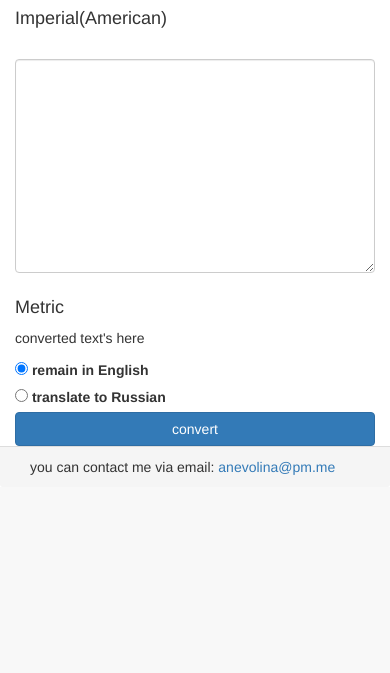
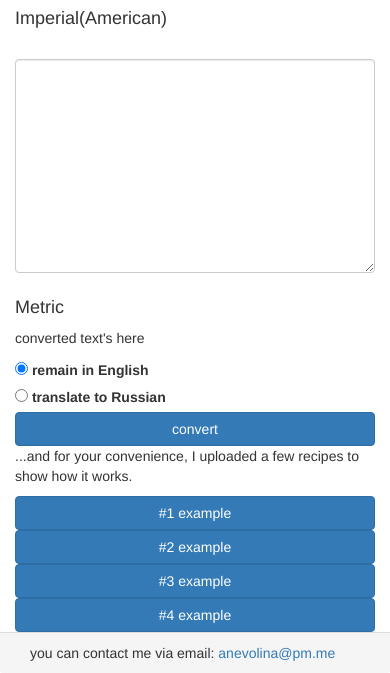
Before and after one commit to anevolina/Portfolio, a Django app: page /projects/3/ in a window 390 px wide. Shown: the part 653-1326 px from the top of the page. Before the commit the page ends 1128 px from the top, so only its background shows below. Run offline with Django 3.2, Linux system fonts and the light colour scheme; data comes from the database, SQL or seed files in the repository; some libraries are stand-ins or nearby versions.

Commit message:
added examples for converting recipes

```diff
--- a/anevolina/forms.py
+++ b/anevolina/forms.py
@@ -4,4 +4,4 @@ class ConverterForm(forms.Form):
     class Meta:
         fields = ['recipe']
 
-    recipe = forms.CharField(label='', widget=forms.Textarea())
+    recipe = forms.CharField(label='', widget=forms.Textarea(), required=False)
--- a/anevolina/templates/anevolina/converter.html
+++ b/anevolina/templates/anevolina/converter.html
@@ -26,6 +26,7 @@
                     <div class="col-md-6 col-sm-6 col-xs-12 my-column right-column">
                          <h4 class="col-header">Metric</h4>
                         {{translation|linebreaks}}
+
                     </div>
                  </div>
                 <div class="row">
@@ -44,12 +45,35 @@
                         </div>
 
                     </div>
+                <div>
+                    <p class="my-2">
+                        ...and for your convenience, I uploaded a few recipes to show how it works.
+                    </p>
+                    <div class="row">
+                        <div class="col-md-3">
+                            <button class="btn btn-primary btn-block my-btn" name="ex" value="1" type="submit">#1 example</button>
+                        </div>
+                        <div class="col-md-3">
+                            <button class="btn btn-primary btn-block my-btn" name="ex" value="2" type="submit">#2 example</button>
+                        </div>
+                        <div class="col-md-3">
+                            <button class="btn btn-primary btn-block my-btn" name="ex" value="3" type="submit">#3 example</button>
+                        </div>
+                        <div class="col-md-3">
+                            <button class="btn btn-primary btn-block my-btn" name="ex" value="4" type="submit">#4 example</button>
+                        </div>
+
+                    </div>
+                </div>
         </form>
 
     </div>
     </div>
 {% bootstrap_javascript %}
  <script>
+     var recipe = `{{recipe}}`;
+     console.log(recipe);
+
     function attachSubmitByPaste() {
         const textarea = document.getElementById('id_recipe');
         textarea.addEventListener('paste', function() {
@@ -61,7 +85,13 @@
         })
     }
 
+    function getExample(msg) {
+
+        document.getElementById("id_recipe").value = msg;
+    }
+
     attachSubmitByPaste();
+    getExample(recipe)
  </script>
 
 {% endblock project_content%}
--- a/anevolina/views.py
+++ b/anevolina/views.py
@@ -14,7 +14,7 @@ from anevolina.modules.converter import ARConverter
 
 def index(request, project=None):
     if project:
-        logging.basicConfig(filename='odd_projects.log', level=logging.INFO)
+        logging.basicConfig(filename='log/odd_projects.log', level=logging.INFO)
         logging.INFO('Project without a view was detected: {}-{}'.format(project.pk, project.title))
 
     projects = Project.objects.all()
@@ -44,6 +44,7 @@ def words_game(request, project):
 def converter(request, project):
     conv_recipe = 'converted text\'s here'
     English = True
+    text = ''
 
 
     if request.method != 'POST':
@@ -55,7 +56,14 @@ def converter(request, project):
         if form.is_valid():
 
             converter = ARConverter()
-            text = form.cleaned_data['recipe']
+
+            ex = request.POST.get('ex')
+            if ex:
+                text = get_convert_example(ex)
+
+            else:
+                text = form.cleaned_data['recipe']
+
             conv_recipe = ''
             for line in text.split('\n'):
                 conv_recipe += converter.process_line(line) + '\n'
@@ -69,9 +77,15 @@ def converter(request, project):
                 translation = translator.translate(conv_recipe, dest='ru')
                 conv_recipe = translation.text
 
-    context = {'form': form, 'translation': conv_recipe, 'En': English, 'project': project}
+    context = {'form': form, 'translation': conv_recipe, 'En': English, 'project': project, 'recipe': text}
 
     return render(request, 'anevolina/converter.html', context)
+
+def get_convert_example(number):
+    file_name = 'anevolina/static/examples/converter_' + str(number) + '.txt'
+    with open(file_name) as file:
+        result = file.read()
+    return result
 
 def blog(request, project):
 
```
